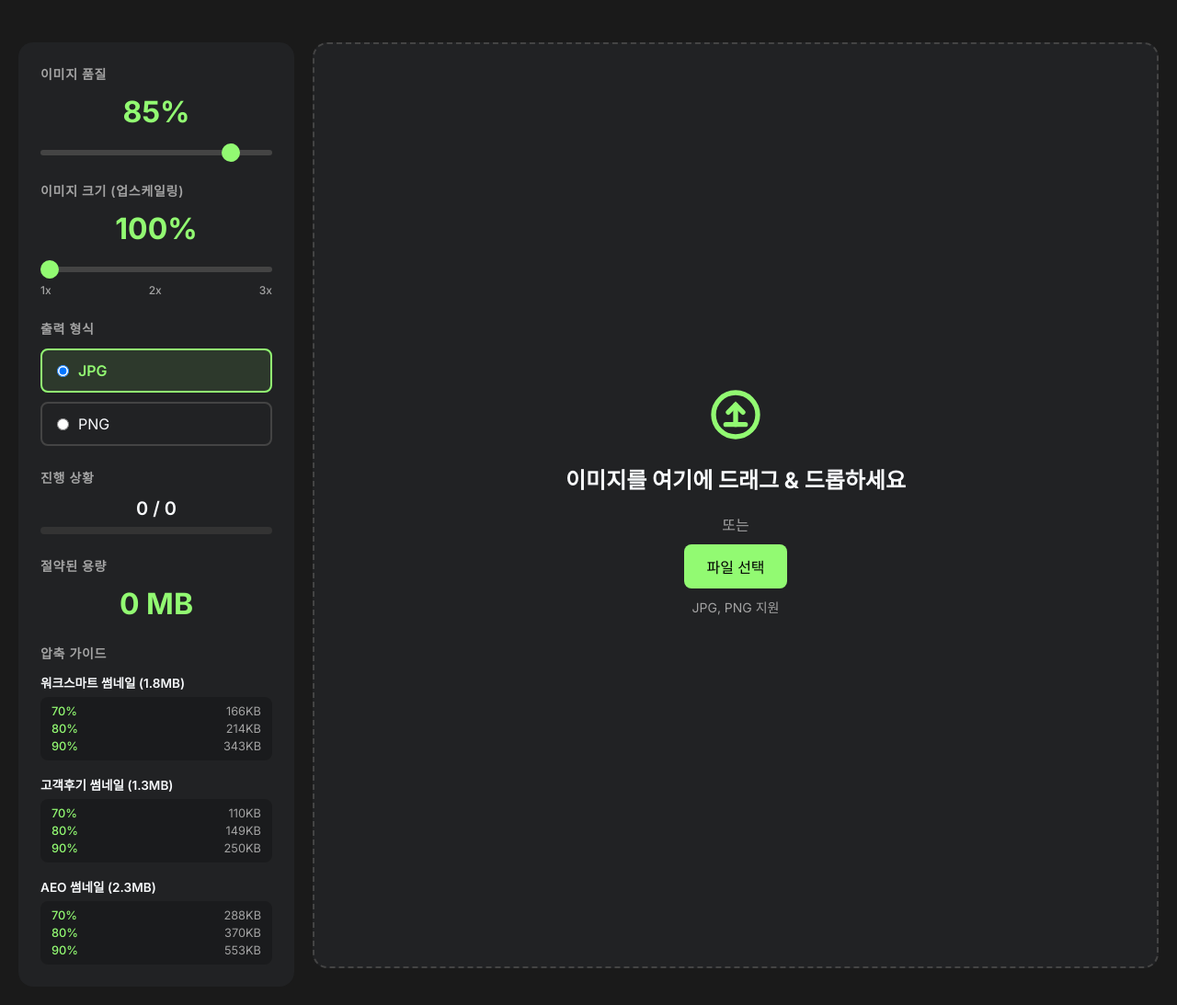
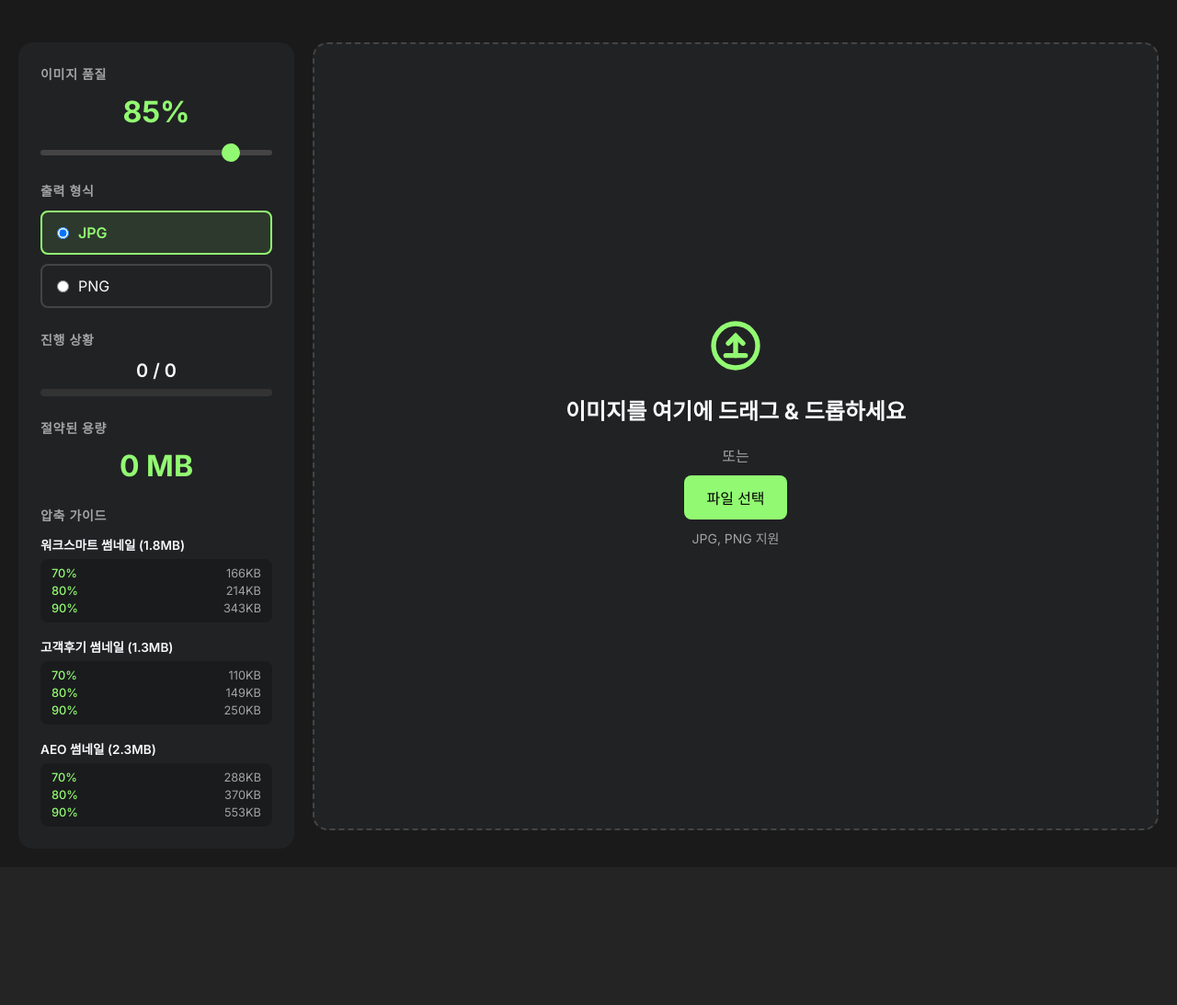
Before and after one commit to philip243/philip, a Flask app: page / in a window 1280 px wide. Shown: the part 207-1300 px from the top of the page at 92% size. After the commit the page ends 1110 px from the top, so only its background shows below. Run offline with Flask 3, Linux system fonts and the light colour scheme; some libraries are stand-ins or nearby versions.

Commit message:
revert: Remove image upscaling feature

```diff
--- a/app.py
+++ b/app.py
@@ -33,7 +33,7 @@ def index():
     return render_template('index.html')
 
 
-def compress_image(filepath, batch_processed_dir, filename, quality, output_format, scale=100):
+def compress_image(filepath, batch_processed_dir, filename, quality, output_format):
     """Helper function to compress an image"""
     try:
         with Image.open(filepath) as img:
@@ -48,12 +48,6 @@ def compress_image(filepath, batch_processed_dir, filename, quality, output_form
             filename_no_ext = os.path.splitext(filename)[0]
             processed_filename = filename_no_ext + ext
             processed_filepath = os.path.join(batch_processed_dir, processed_filename)
-
-            # Resize image if scale is not 100%
-            if scale != 100:
-                new_width = int(img.width * (scale / 100))
-                new_height = int(img.height * (scale / 100))
-                img = img.resize((new_width, new_height), Image.Resampling.LANCZOS)
 
             # Convert image mode if necessary
             if output_format == 'JPEG':
@@ -122,9 +116,8 @@ def upload_file():
         try:
             quality = int(request.form.get('quality', 85))
             output_format = request.form.get('format', 'webp').upper()  # WEBP, JPEG, PNG
-            scale = int(request.form.get('scale', 100))
 
-            result = compress_image(filepath, batch_processed_dir, filename, quality, output_format, scale)
+            result = compress_image(filepath, batch_processed_dir, filename, quality, output_format)
 
             return jsonify({
                 'original_size': original_size,
@@ -145,7 +138,6 @@ def recompress_file():
         filename = request.form.get('filename')
         quality = int(request.form.get('quality', 85))
         output_format = request.form.get('format', 'webp').upper()
-        scale = int(request.form.get('scale', 100))
 
         if not batch_id or not filename:
             return jsonify({'error': 'Missing batch_id or filename'}), 400
@@ -159,7 +151,7 @@ def recompress_file():
 
         original_size = get_file_size(filepath)
 
-        result = compress_image(filepath, batch_processed_dir, filename, quality, output_format, scale)
+        result = compress_image(filepath, batch_processed_dir, filename, quality, output_format)
 
         return jsonify({
             'original_size': original_size,
--- a/static/script.js
+++ b/static/script.js
@@ -4,8 +4,6 @@ document.addEventListener('DOMContentLoaded', () => {
     const fileList = document.getElementById('file-list');
     const qualitySlider = document.getElementById('quality-slider');
     const qualityValue = document.getElementById('quality-value');
-    const scaleSlider = document.getElementById('scale-slider');
-    const scaleValue = document.getElementById('scale-value');
     const progressText = document.getElementById('progress-text');
     const progressFill = document.getElementById('progress-fill');
     const totalSavedDisplay = document.getElementById('total-saved');
@@ -26,26 +24,8 @@ document.addEventListener('DOMContentLoaded', () => {
 
     qualitySlider.addEventListener('change', (e) => {
         const quality = e.target.value;
-        const scale = scaleSlider.value;
         const format = document.querySelector('input[name="format"]:checked').value;
 
-        triggerRecompression(quality, scale, format);
-    });
-
-    // Scale slider
-    scaleSlider.addEventListener('input', (e) => {
-        scaleValue.textContent = e.target.value;
-    });
-
-    scaleSlider.addEventListener('change', (e) => {
-        const scale = e.target.value;
-        const quality = qualitySlider.value;
-        const format = document.querySelector('input[name="format"]:checked').value;
-
-        triggerRecompression(quality, scale, format);
-    });
-
-    function triggerRecompression(quality, scale, format) {
         // Recompress all files
         const fileItems = document.querySelectorAll('.file-item');
         fileItems.forEach((item, index) => {
@@ -53,10 +33,10 @@ document.addEventListener('DOMContentLoaded', () => {
             const originalName = item.dataset.originalName;
 
             if (batchId && originalName) {
-                recompressFile(batchId, originalName, quality, scale, format, index);
+                recompressFile(batchId, originalName, quality, format, index);
             }
         });
-    }
+    });
 
     // Drag and drop
     ['dragenter', 'dragover', 'dragleave', 'drop'].forEach(eventName => {
@@ -106,13 +86,12 @@ document.addEventListener('DOMContentLoaded', () => {
 
         // Get settings
         const quality = qualitySlider.value;
-        const scale = scaleSlider.value;
         const format = document.querySelector('input[name="format"]:checked').value;
 
         // Process each file
         Array.from(files).forEach((file, index) => {
             addFileToList(file, index);
-            uploadFile(file, quality, scale, format, currentBatchId, index);
+            uploadFile(file, quality, format, currentBatchId, index);
         });
     }
 
@@ -139,7 +118,7 @@ document.addEventListener('DOMContentLoaded', () => {
         fileList.appendChild(fileItem);
     }
 
-    async function recompressFile(batchId, filename, quality, scale, format, index) {
+    async function recompressFile(batchId, filename, quality, format, index) {
         try {
             // Show processing state
             document.getElementById(`status-${index}`).innerHTML = `
@@ -150,7 +129,6 @@ document.addEventListener('DOMContentLoaded', () => {
             formData.append('batch_id', batchId);
             formData.append('filename', filename);
             formData.append('quality', quality);
-            formData.append('scale', scale);
             formData.append('format', format);
 
             const response = await fetch('/recompress', {
@@ -213,12 +191,11 @@ document.addEventListener('DOMContentLoaded', () => {
         updateProgress();
     }
 
-    async function uploadFile(file, quality, scale, format, batchId, index) {
+    async function uploadFile(file, quality, format, batchId, index) {
         try {
             const formData = new FormData();
             formData.append('file', file);
             formData.append('quality', quality);
-            formData.append('scale', scale);
             formData.append('format', format);
             formData.append('batch_id', batchId);
 
--- a/static/style.css
+++ b/static/style.css
@@ -109,15 +109,6 @@ input[type=range]::-webkit-slider-thumb {
 
 input[type=range]::-webkit-slider-thumb:hover {
     background: var(--primary-hover);
-}
-
-.scale-labels {
-    display: flex;
-    justify-content: space-between;
-    margin-top: 8px;
-    color: var(--text-muted);
-    font-size: 0.75rem;
-    font-weight: 500;
 }
 
 /* Format Buttons */
--- a/templates/index.html
+++ b/templates/index.html
@@ -27,19 +27,6 @@
                         <span id="quality-value">85</span>%
                     </div>
                     <input type="range" id="quality-slider" min="0" max="100" value="85" step="5">
-                </div>
-
-                <div class="sidebar-section">
-                    <h3>이미지 크기 (업스케일링)</h3>
-                    <div class="quality-display">
-                        <span id="scale-value">100</span>%
-                    </div>
-                    <input type="range" id="scale-slider" min="100" max="300" value="100" step="25">
-                    <div class="scale-labels">
-                        <span>1x</span>
-                        <span>2x</span>
-                        <span>3x</span>
-                    </div>
                 </div>
 
                 <div class="sidebar-section">
```
